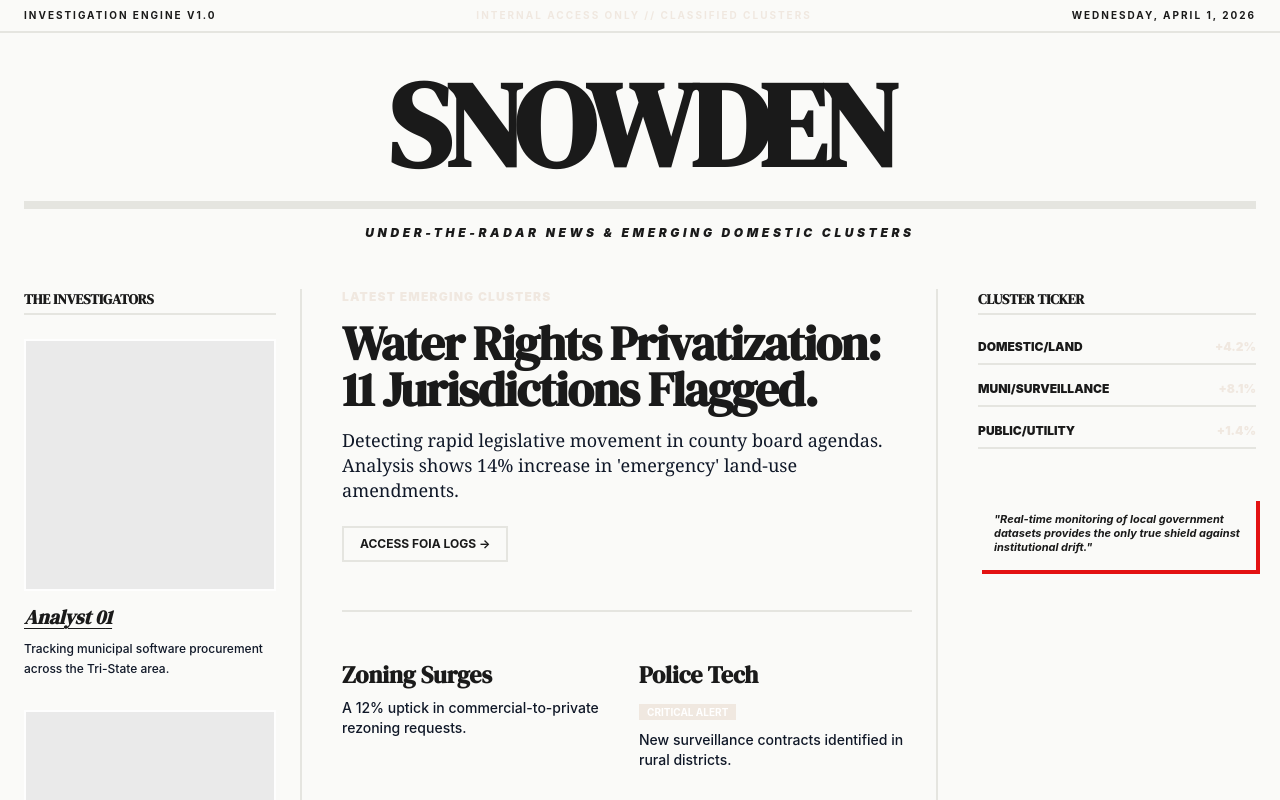
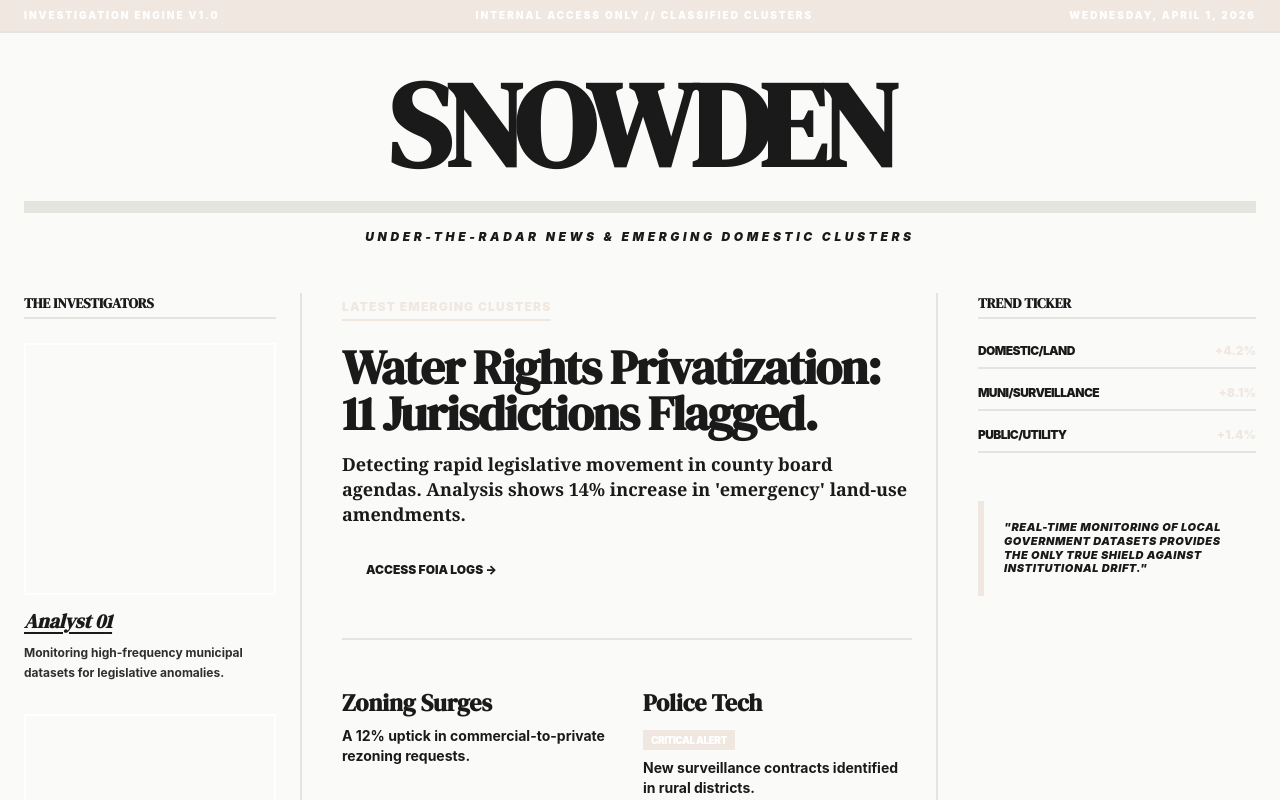
Before and after one commit to Youdahe123/FOIAflow, a Next.js app: page /utr-news in a window 1280 px wide. Shown: the top 800 px of the page. Built offline with nearby package versions, Linux system fonts and the light colour scheme.

Commit message:
visual requirements

```diff
--- a/src/components/under-the-radar/NewsFeed.tsx
+++ b/src/components/under-the-radar/NewsFeed.tsx
@@ -3,7 +3,6 @@
 import React, { useEffect, useState } from 'react';
 
 const NewsFeed = () => {
-  // Fixes the Hydration Error by waiting for the browser to mount
   const [mounted, setMounted] = useState(false);
 
   useEffect(() => {
@@ -12,10 +11,10 @@ const NewsFeed = () => {
 
   return (
     <div className="min-h-screen bg-newsprint text-ink font-serif selection:bg-accent selection:text-white">
-      {/* TOP STRIP: Now uses High-Contrast Black/White for better visibility */}
-      <div className="border-b-2 border-ink bg-ink text-newsprint py-2 px-6 flex justify-between items-center text-[10px] uppercase tracking-[0.2em] font-sans font-bold">
+      {/* TOP STRIP: Heavy Red Institutional Bar */}
+      <div className="border-b-2 border-ink bg-accent text-white py-2 px-6 flex justify-between items-center text-[10px] uppercase tracking-[0.2em] font-sans font-black">
         <span>Investigation Engine v1.0</span>
-        <span className="hidden md:block text-accent">Internal Access Only // Classified Clusters</span>
+        <span className="hidden md:block">Internal Access Only // Classified Clusters</span>
         <span>
           {mounted
             ? new Date().toLocaleDateString('en-US', { weekday: 'long', year: 'numeric', month: 'long', day: 'numeric' })
@@ -24,9 +23,9 @@ const NewsFeed = () => {
       </div>
 
       <div className="max-w-7xl mx-auto px-6 py-8">
-        {/* MASTHEAD: Institutional Authority */}
+        {/* MASTHEAD */}
         <header className="text-center mb-12">
-          <h1 className="text-[120px] leading-none font-bold uppercase tracking-tighter border-b-8 border-ink pb-4">
+          <h1 className="text-[120px] leading-none font-bold uppercase tracking-tighter border-b-[12px] border-ink pb-4">
             Snowden
           </h1>
           <p className="mt-4 font-sans text-xs uppercase tracking-[0.3em] font-black italic text-ink">
@@ -34,19 +33,18 @@ const NewsFeed = () => {
           </p>
         </header>
 
-        {/* MAIN LAYOUT: 3-Column Broadsheet */}
         <div className="grid grid-cols-1 md:grid-cols-12 gap-10">
 
-          {/* COLUMN 1: The 'Voices' Rail */}
+          {/* COLUMN 1: The Investigators */}
           <aside className="md:col-span-3 border-r-2 border-ink pr-6">
-            <h2 className="text-sm font-bold uppercase border-b-2 border-ink mb-6 pb-1">The Investigators</h2>
+            <h2 className="text-sm font-black uppercase border-b-2 border-ink mb-6 pb-1 text-ink">The Investigators</h2>
             <div className="space-y-8">
               {[1, 2].map((i) => (
                 <div key={i} className="group cursor-pointer">
-                  <div className="w-full aspect-square bg-gray-300 grayscale contrast-125 mb-3 border-2 border-ink" />
-                  <h3 className="text-xl font-bold italic group-hover:text-accent transition-colors underline decoration-1 underline-offset-4">Analyst 0{i}</h3>
-                  <p className="text-xs leading-relaxed mt-2 font-sans text-gray-900 font-medium">
-                    Tracking municipal software procurement across the Tri-State area.
+                  <div className="w-full aspect-square bg-ink/10 grayscale contrast-150 mb-3 border-2 border-ink group-hover:border-accent transition-colors" />
+                  <h3 className="text-xl font-bold italic text-ink group-hover:text-accent underline decoration-2 underline-offset-4">Analyst 0{i}</h3>
+                  <p className="text-xs leading-relaxed mt-2 font-sans text-ink font-bold opacity-90">
+                    Monitoring high-frequency municipal datasets for legislative anomalies.
                   </p>
                 </div>
               ))}
@@ -55,53 +53,58 @@ const NewsFeed = () => {
 
           {/* COLUMN 2: The Main Feed */}
           <main className="md:col-span-6 border-r-2 border-ink pr-6">
-            <h2 className="text-xs font-sans font-black uppercase tracking-widest text-accent mb-4">Latest Emerging Clusters</h2>
+            {/* FIXED FONT/OPACITY HERE */}
+            <h2 className="text-xs font-sans font-black uppercase tracking-widest text-accent border-b-2 border-accent mb-6 pb-1 inline-block">
+              Latest Emerging Clusters
+            </h2>
 
             <article className="mb-12 border-b-2 border-ink pb-12">
-              <h3 className="text-5xl font-bold leading-[0.95] tracking-tight mb-4 hover:text-accent transition-colors cursor-pointer">
+              <h3 className="text-5xl font-bold leading-[0.95] tracking-tight mb-4 text-ink hover:text-accent transition-colors cursor-pointer">
                 Water Rights Privatization: 11 Jurisdictions Flagged.
               </h3>
-              <p className="text-lg leading-snug mb-6 text-gray-900 font-medium">
+              <p className="text-lg leading-snug mb-6 text-ink font-bold">
                 Detecting rapid legislative movement in county board agendas. Analysis shows 14% increase in 'emergency' land-use amendments.
               </p>
-              <button className="border-2 border-ink px-4 py-2 text-xs font-sans font-bold uppercase hover:bg-accent hover:text-white hover:border-accent transition-all bg-transparent">
+              <button className="bg-ink text-newsprint px-6 py-3 text-xs font-sans font-black uppercase hover:bg-accent transition-all">
                 Access FOIA Logs →
               </button>
             </article>
 
-            <div className="grid grid-cols-2 gap-6">
+            <div className="grid grid-cols-2 gap-8">
                <article>
-                 <h4 className="text-2xl font-bold leading-tight mb-2">Zoning Surges</h4>
-                 <p className="text-sm font-sans text-gray-900 font-medium">A 12% uptick in commercial-to-private rezoning requests.</p>
+                 <h4 className="text-2xl font-bold leading-tight mb-2 text-ink">Zoning Surges</h4>
+                 <p className="text-sm font-sans text-ink font-bold">A 12% uptick in commercial-to-private rezoning requests.</p>
                </article>
                <article>
-                 <h4 className="text-2xl font-bold leading-tight mb-2">Police Tech</h4>
-                 <span className="text-[10px] bg-accent text-white px-2 py-0.5 font-sans font-bold uppercase">Critical Alert</span>
-                 <p className="text-sm font-sans text-gray-900 font-medium mt-2">New surveillance contracts identified in rural districts.</p>
+                 <h4 className="text-2xl font-bold leading-tight mb-2 text-ink">Police Tech</h4>
+                 {/* FIXED CRITICAL ALERT VISIBILITY */}
+                 <span className="text-[10px] bg-accent text-white px-2 py-1 font-sans font-black uppercase tracking-tighter">
+                   Critical Alert
+                 </span>
+                 <p className="text-sm font-sans text-ink font-bold mt-2">New surveillance contracts identified in rural districts.</p>
                </article>
             </div>
           </main>
 
-          {/* COLUMN 3: The Ticker / Data Sidebar */}
+          {/* COLUMN 3: The Ticker */}
           <aside className="md:col-span-3">
-            <h2 className="text-sm font-bold uppercase border-b-2 border-ink mb-6 pb-1">Cluster Ticker</h2>
+            <h2 className="text-sm font-black uppercase border-b-2 border-ink mb-6 pb-1 text-ink">Trend Ticker</h2>
             <div className="space-y-4 font-sans text-xs">
-              <div className="flex justify-between border-b-2 border-ink/20 pb-2">
-                <span className="font-black text-ink uppercase">Domestic/Land</span>
-                <span className="text-accent font-black">+4.2%</span>
-              </div>
-              <div className="flex justify-between border-b-2 border-ink/20 pb-2">
-                <span className="font-black text-ink uppercase">Muni/Surveillance</span>
-                <span className="text-accent font-black">+8.1%</span>
-              </div>
-              <div className="flex justify-between border-b-2 border-ink/20 pb-2">
-                <span className="font-black text-ink uppercase">Public/Utility</span>
-                <span className="text-accent font-black">+1.4%</span>
-              </div>
+              {[
+                { label: "Domestic/Land", val: "+4.2%" },
+                { label: "Muni/Surveillance", val: "+8.1%" },
+                { label: "Public/Utility", val: "+1.4%" }
+              ].map((item, idx) => (
+                <div key={idx} className="flex justify-between border-b-2 border-ink/20 pb-2">
+                  <span className="font-black text-ink uppercase tracking-tighter">{item.label}</span>
+                  <span className="text-accent font-black">{item.val}</span>
+                </div>
+              ))}
             </div>
 
-            <div className="mt-12 p-4 bg-ink text-newsprint shadow-[4px_4px_0_0_rgba(227,18,18,1)]">
-              <p className="text-[11px] leading-tight font-sans italic font-bold">
+            {/* The Quote Box: High Contrast Red Border */}
+            <div className="mt-12 p-5 bg-ink text-newsprint border-l-[6px] border-accent">
+              <p className="text-[11px] leading-tight font-sans italic font-black uppercase tracking-wider">
                 "Real-time monitoring of local government datasets provides the only true shield against institutional drift."
               </p>
             </div>
```
